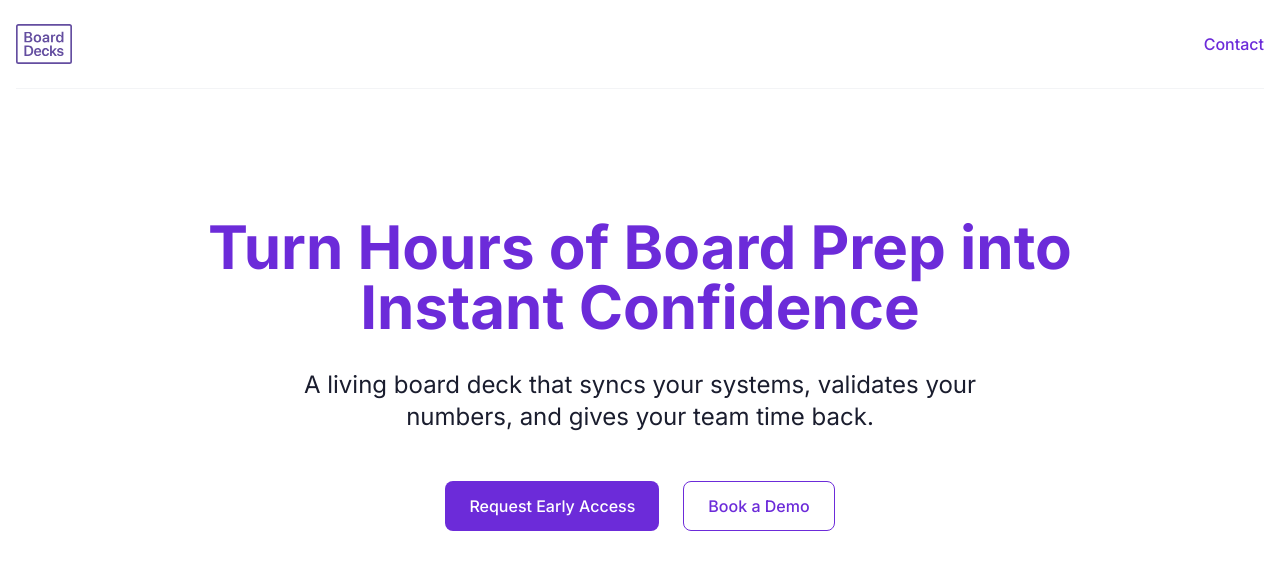
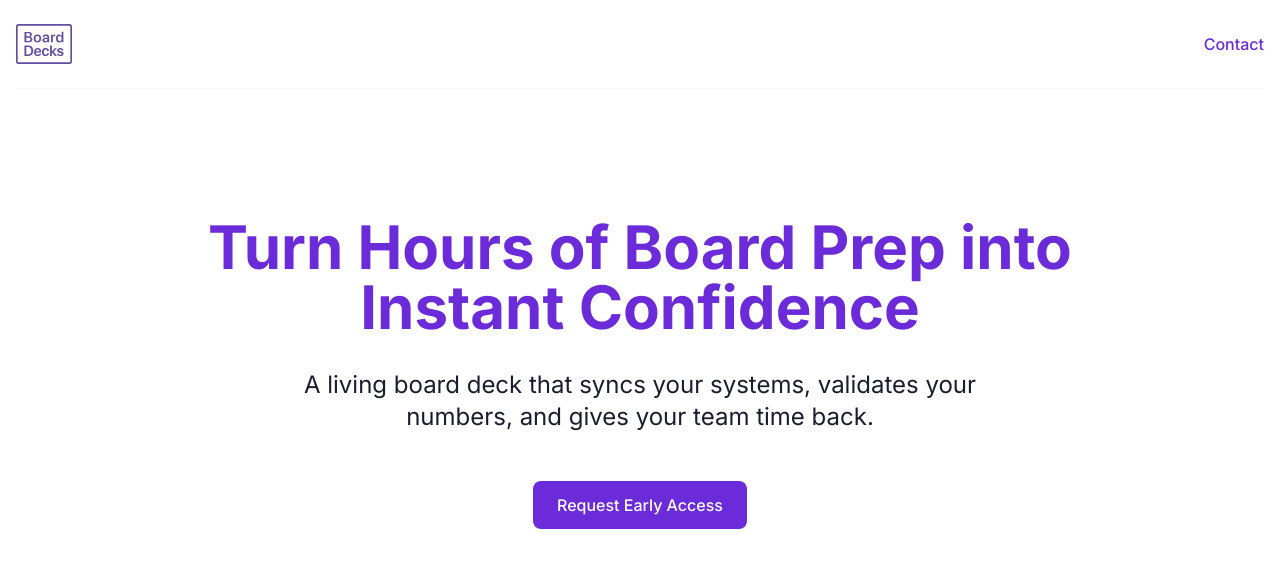
Before and after one commit to srakestraw/boarddecks-website, a Next.js app: page / in a window 1280 px wide. Shown: the top 570 px of the page. Built offline with nearby package versions, Linux system fonts and the light colour scheme.

Commit message:
Remove Book a Demo button from Hero section
- Remove secondary CTA button to focus on early access
- Simplify button container layout
- Maintain single clear call-to-action
- Update comment to reflect single button

```diff
--- a/app/page.tsx
+++ b/app/page.tsx
@@ -74,8 +74,8 @@ export default function Home() {
             A living board deck that syncs your systems, validates your numbers, and gives your team time back.
           </p>
 
-          {/* CTA Buttons */}
-          <div className="flex flex-col sm:flex-row gap-6 justify-center mb-8">
+          {/* CTA Button */}
+          <div className="flex justify-center mb-8">
             <button
               onClick={handleRequestAccess}
               aria-expanded={showForm}
@@ -83,11 +83,6 @@ export default function Home() {
               className="bg-[#6C2BD9] text-white rounded-lg px-6 py-3 hover:bg-[#5B24B8] transition-colors duration-200 font-medium"
             >
               Request Early Access
-            </button>
-            <button
-              className="border border-[#6C2BD9] text-[#6C2BD9] bg-white hover:bg-[#F3EBFF] transition-colors duration-200 rounded-lg px-6 py-3 font-medium"
-            >
-              Book a Demo
             </button>
           </div>
 
```
